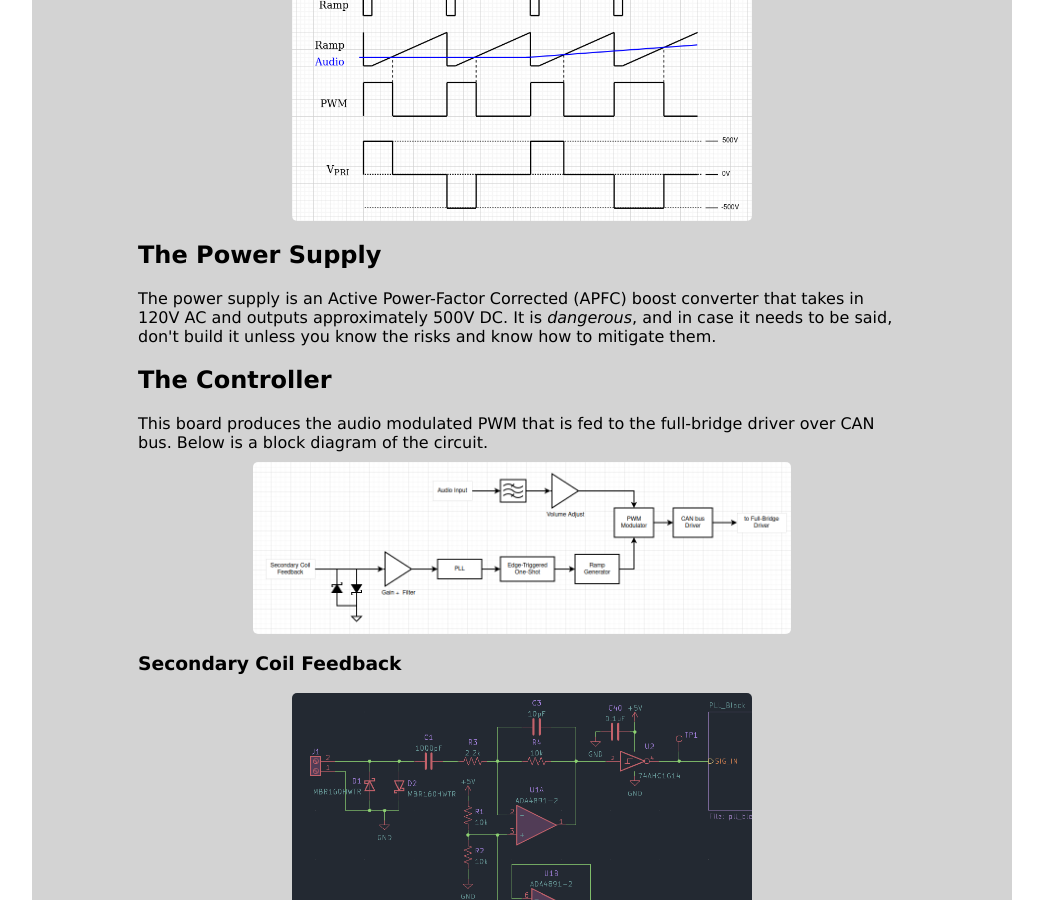
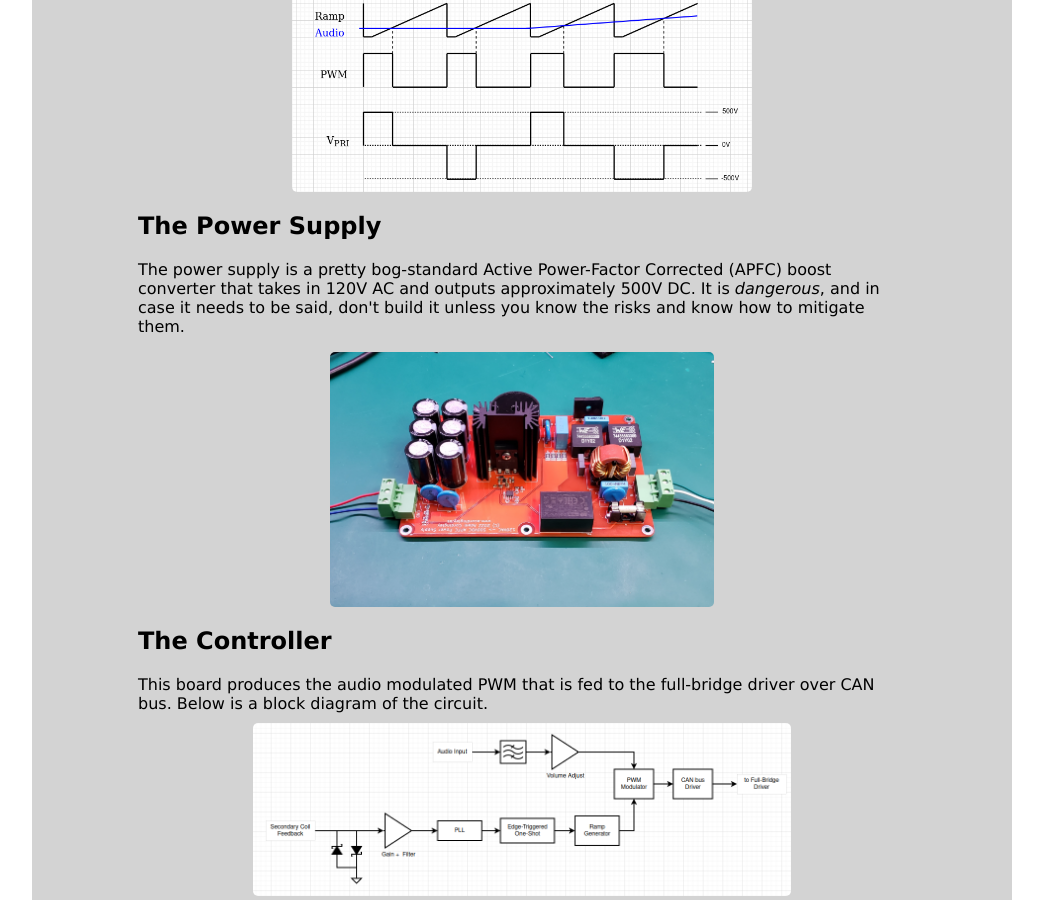
Before and after one commit to AdamC19/AdamC19.github.io, a Jekyll site: the page built from _posts/2022-02-15-sstc_driver_2022.html, in a window 1280 px wide and 900 px high, scrolled down 1425 px. Shown: the whole window, without its empty margins (118-1161 px from the left). Built offline with Jekyll 4.4.1, drawn with Linux system fonts in a browser that asks for light colours; comment, search, counter and statistics services are not loaded; some of the changed text lies outside the part shown.

Commit message:
Whatever I was working on

```diff
--- a/Gemfile
+++ b/Gemfile
@@ -1,2 +1,3 @@
 source 'https://rubygems.org'
 gem 'github-pages', group: :jekyll_plugins
+gem 'webrick'
--- a/_posts/2022-02-15-sstc_driver_2022.html
+++ b/_posts/2022-02-15-sstc_driver_2022.html
@@ -5,12 +5,7 @@
 imgurl: /img/sstc_2022_square.png
 permalink: /sstc_2022/
 ---
-<script type="text/javascript">
-    {% include table_of_contents.js %}
-</script>
-<div id="toc">
-    Table of Contents
-</div>
+
 <!--
 <ul class="quicklinks" style="flex-shrink: 0">
     <li><a href="{{page.url}}#source-files">Hardware Source Files</a></li>
@@ -63,8 +58,12 @@
 
 <h2 id="power-supply">The Power Supply</h2>
 <p>
-    The power supply is an Active Power-Factor Corrected (APFC) boost converter that takes in 120V AC and outputs approximately 500V DC. It is <em>dangerous</em>, and in case it needs to be said, don't build it unless you know the risks and know how to mitigate them.
+    The power supply is a pretty bog-standard Active Power-Factor Corrected (APFC) boost converter that takes in 120V AC and outputs approximately 500V DC. It is <em>dangerous</em>, and in case it needs to be said, don't build it unless you know the risks and know how to mitigate them.
 </p>
+<p>
+    <img style="display:block;width:50%;margin:10px auto" src="{{site.url}}/img/sstc_2022/APFC_board_assembled.jpg" />
+</p>
+
 
 <h2 id="controller">The Controller</h2>
 <p>
```
Also changed, not shown: other parts of _posts/2022-02-15-sstc_driver_2022.html (+1 -1 lines), Gemfile.lock, img/sstc_2022/APFC_board_assembled.jpg (added), img/sstc_2022/audio.png.
